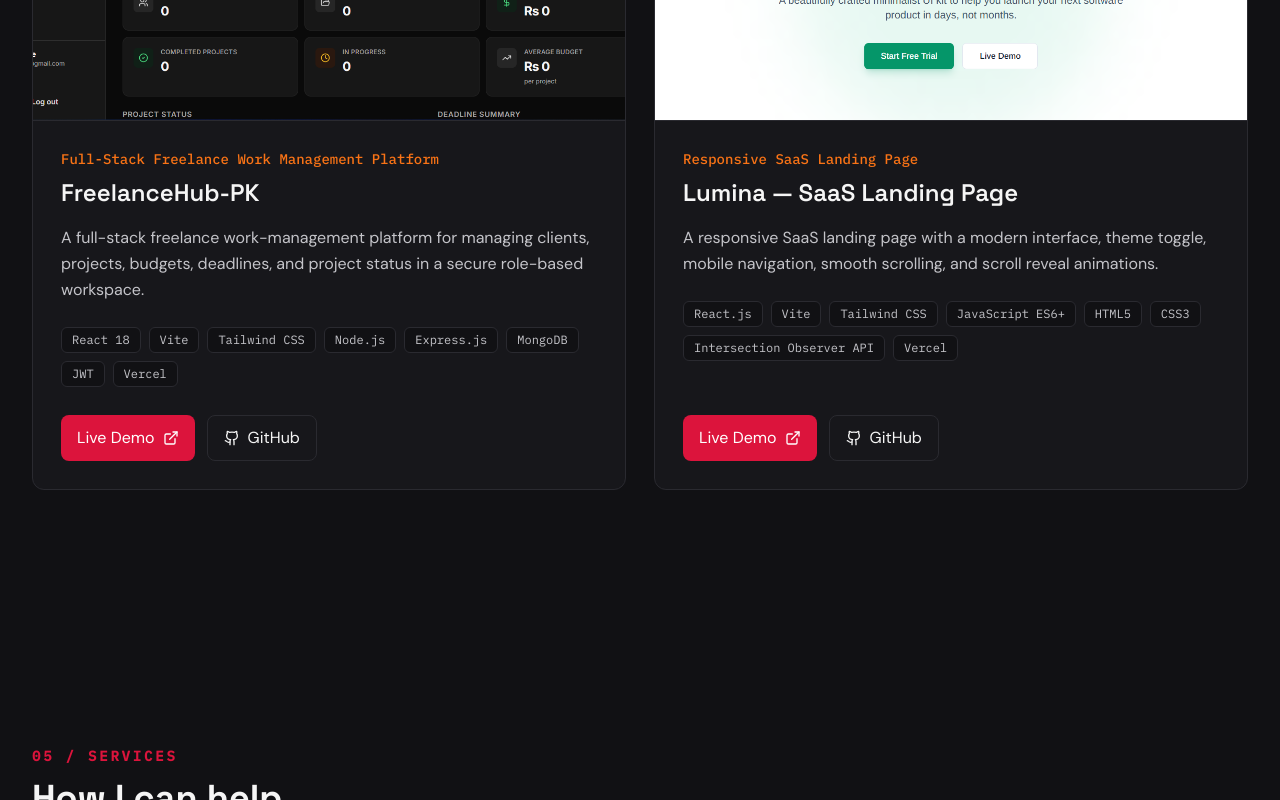
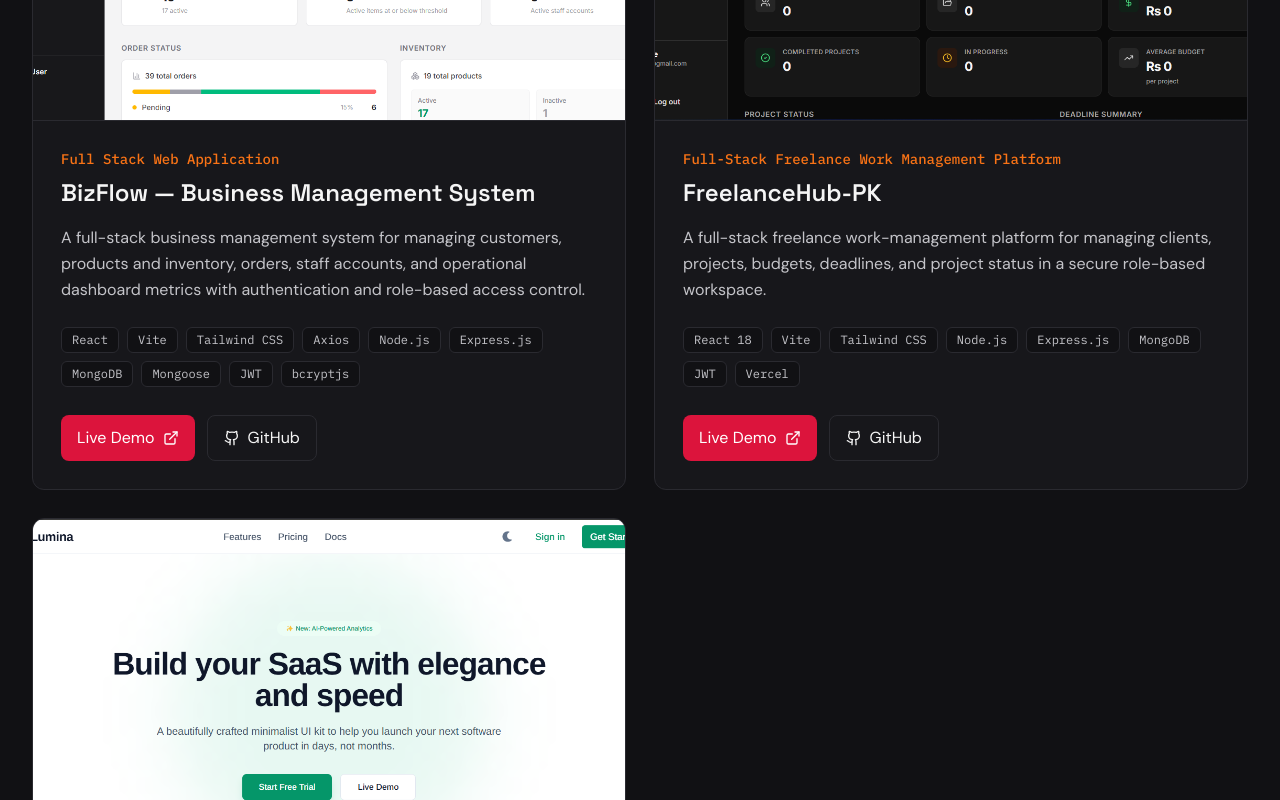
Before and after one commit to sabeerdeveloper555/Personal-Portfolio-Website, a React (Vite) app: page / in a window 1280 px wide. Shown: the part 3660-4460 px from the top of the page. Built offline with nearby package versions, Linux system fonts and the light colour scheme.

Commit message:
feat: add BizFlow to portfolio

```diff
--- a/src/data/projects.js
+++ b/src/data/projects.js
@@ -1,7 +1,30 @@
+import bizflowDashboardImage from "../assets/images/BizFlow-Dashboard.png";
 import freelanceHubImage from "../assets/images/FreelanceHub-PK.png";
 import luminaImage from "../assets/images/Lumina-SaaS-LandingPage.png";
 
 export const projects = [
+  {
+    title: "BizFlow — Business Management System",
+    subtitle: "Full Stack Web Application",
+    description:
+      "A full-stack business management system for managing customers, products and inventory, orders, staff accounts, and operational dashboard metrics with authentication and role-based access control.",
+    technologies: [
+      "React",
+      "Vite",
+      "Tailwind CSS",
+      "Axios",
+      "Node.js",
+      "Express.js",
+      "MongoDB",
+      "Mongoose",
+      "JWT",
+      "bcryptjs",
+    ],
+    image: bizflowDashboardImage,
+    imageAlt: "BizFlow admin dashboard",
+    github: "https://github.com/sabeerdeveloper555/BizzFlow-Business-Management-System",
+    live: "https://bizflow-frontend-self.vercel.app",
+  },
   {
     title: "FreelanceHub-PK",
     subtitle: "Full-Stack Freelance Work Management Platform",
```
Also changed, not shown: src/assets/images/BizFlow-Dashboard.png (added), 1 other file (tests, documents, lock files or other folders).
